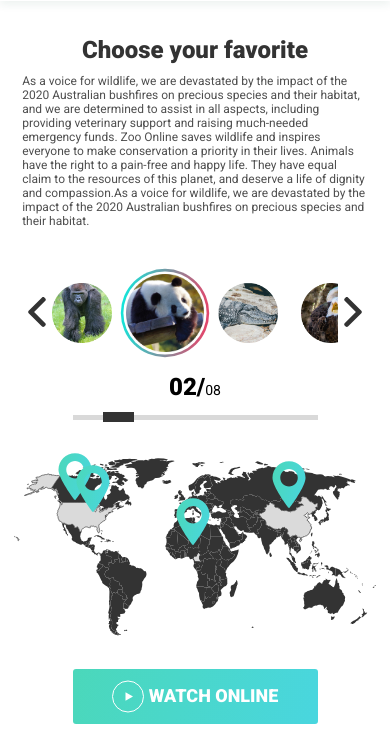
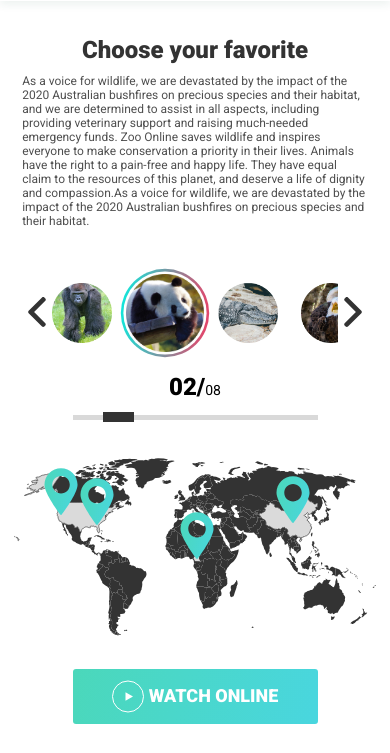
Before and after one commit to Ars-N/ars-n-JSFE, a plain HTML site: page online-zoo/pages/Map.html in a window 390 px wide. Shown: the part 91-844 px from the top of the page. Drawn offline with Linux system fonts and the light colour scheme.

Commit message:
fix: fix Map:mobile

```diff
--- a/online-zoo/css/map.css
+++ b/online-zoo/css/map.css
@@ -142,8 +142,8 @@
         left: calc(18.9% + (31.3 - 18.9) * ((100vw - 1200px) / (1920 - 1200)));
     }
     .point-monkey{
-        top: calc(33.8% + (47.7 - 33.8) * ((100vw - 1200px) / (1920 - 1200)));
-        left: calc(46.1% + (58.6 - 46.1) * ((100vw - 1200px) / (1920 - 1200)));
+        top: calc(33.8% + (51.7 - 33.8) * ((100vw - 1200px) / (1920 - 1200)));
+        left: calc(46.1% + (63.6 - 46.1) * ((100vw - 1200px) / (1920 - 1200)));
     }
     .point-panda{
         top: calc(14.3% + (29 - 14.3) * ((100vw - 1200px) / (1920 - 1200)));
@@ -189,31 +189,40 @@
     }
     .map__svg {
         width: calc(600px + (800 - 600) * ((100vw - 640px) / (1200 - 640)));
-        height: calc(290px + (436 - 290) * ((100vw - 640px) / (1200 - 640)));
+        height: calc(290px + (387 - 290) * ((100vw - 640px) / (1200 - 640)));
     }
     .point-eagle{
         top: calc(10px + (43 - 10) * ((100vw - 640px) / (1200 - 640)));
         left: calc(53px + (72 - 53) * ((100vw - 640px) / (1200 - 640)));
     }
     .point-crocodile{
-        top: calc(6.1% + (14.1 - 6.1) * ((100vw - 640px) / (1200 - 640)));
-        left: calc(17.3% + (18.9 - 17.3) * ((100vw - 640px) / (1200 - 640)));
+        top: calc(6.1% + (36.1 - 6.1) * ((100vw - 640px) / (1200 - 640)));
+        left: calc(17.3% + (30.9 - 17.3) * ((100vw - 640px) / (1200 - 640)));
     }
     .point-monkey{
-        top: calc(24.8% + (33.8 - 24.8) * ((100vw - 640px) / (1200 - 640)));
-        left: calc(44.8% + (46.1 - 44.8) * ((100vw - 640px) / (1200 - 640)));
+        top: calc(24.8% + (56.8 - 24.8) * ((100vw - 640px) / (1200 - 640)));
+        left: calc(44.8% + (56.1 - 44.8) * ((100vw - 640px) / (1200 - 640)));
     }
     .point-panda{
-        top: calc(4.3% + (14.3 - 4.3) * ((100vw - 640px) / (1200 - 640)));
-        left: calc(71.3% + (72.6 - 71.3) * ((100vw - 640px) / (1200 - 640)));
+        top: calc(4.3% + (41.3 - 4.3) * ((100vw - 640px) / (1200 - 640)));
+        left: calc(71.3% + (81.6 - 71.3) * ((100vw - 640px) / (1200 - 640)));
     }
 }
 @media (max-width: 700px) {
     .text{
-        margin-bottom: 30px;
+        margin-bottom: 35px;
     }
     .map__btn__range{
         margin-bottom: 22px;
+    }
+    .map--slider__wrapper {
+        margin: 0 auto 26px;
+    }
+    .btn-arrow{
+        padding-top: 10px;
+    }
+    .btn-left{
+        margin-right: 10px;
     }
 
     /*.point, .point:hover {*/
@@ -231,6 +240,7 @@
         width: calc(296px + (600 - 296) * ((100vw - 320px) / (640 - 320)));
         height: calc(146px + (290 - 146) * ((100vw - 320px) / (640 - 320)));
     }
+
 
 
     .point, .point:hover {
@@ -253,6 +263,25 @@
     }
     .map--slider-line{
         width: 640px;
+    }
+    .point-eagle{
+        top: calc(1px + (43 - 1) * ((100vw - 320px) / (640 - 320)));
+        left: calc(23px + (58 - 23) * ((100vw - 320px) / (640 - 320)));
+    }
+    .point-crocodile{
+        top: calc(6.1% + (49.1 - 6.1) * ((100vw - 320px) / (640 - 320)));
+        left: calc(17.3% + (35.3 - 17.3) * ((100vw - 320px) / (640 - 320)));
+    }
+    .point-monkey{
+        top: calc(24.8% + (68.8 - 24.8) * ((100vw - 320px) / (640 - 320)));
+        left: calc(44.8% + (60.8 - 44.8) * ((100vw - 320px) / (640 - 320)));
+    }
+    .point-panda{
+        top: calc(4.3% + (51.3 - 4.3) * ((100vw - 320px) / (640 - 320)));
+        left: calc(71.3% + (90.3 - 71.3) * ((100vw - 320px) / (640 - 320)));
+    }
+    .btn-left{
+        margin-right: 0;
     }
     .title{
         font-size: 24px;
@@ -278,7 +307,7 @@
         background-size: 22px;
         width: 34px;
         height: 47px;
-        background-position: 11px 11px;
+        background-position: 6px 6px;
     }
     .map--slider{
         height: 90px;
```
